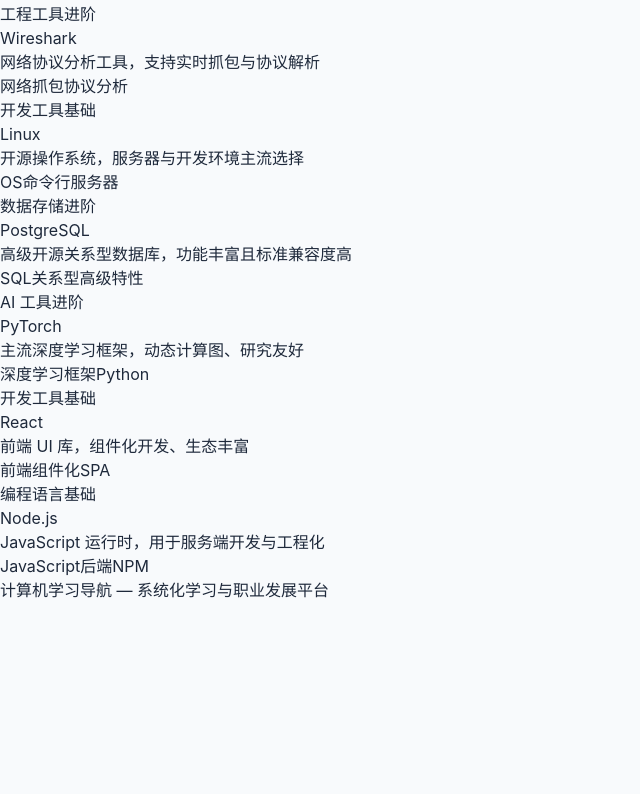
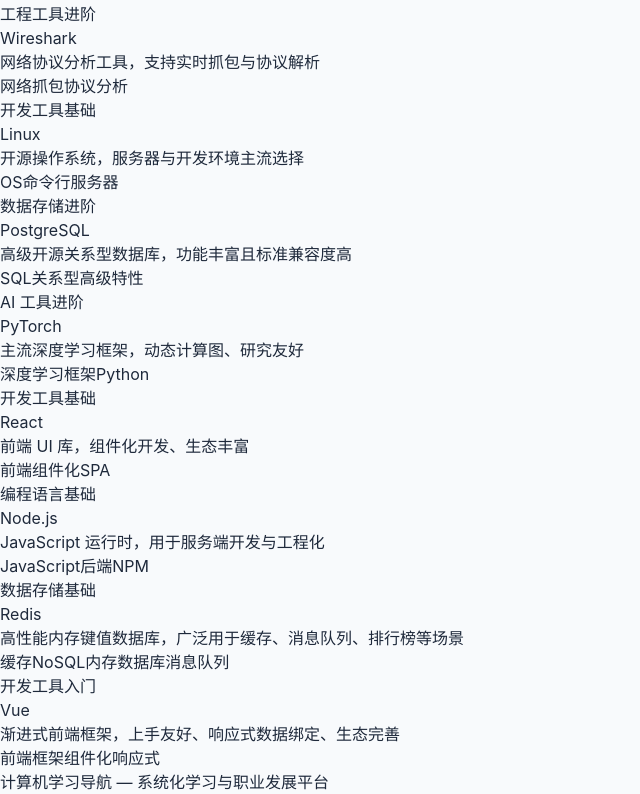
Before and after one commit to dhmlocker/cs-learning-nav, a React (Vite) app: page /tools in a window 1280 px wide. Shown: the part 814-1608 px from the top of the page, without its empty margins (0-640 px from the left). Before the commit the page ends 1416 px from the top, so only its background shows below. Built offline with nearby package versions, Linux system fonts and the light colour scheme.

Commit message:
feat: expand tool data

```diff
--- a/src/data/courses.ts
+++ b/src/data/courses.ts
@@ -56,7 +56,7 @@
     category: '专业核心',
     tags: ['数据库', 'SQL', 'MySQL'],
     difficulty: '基础',
-    relatedTools: ['t5', 't10'],
+    relatedTools: ['t5', 't10', 't14'],
     relatedProjects: ['p2'],
     relatedJobs: ['j1', 'j2'],
     interviewQuestions: [
--- a/src/data/jobs.ts
+++ b/src/data/jobs.ts
@@ -8,7 +8,7 @@
     category: '开发',
     tags: ['Java', 'Go', 'Python', '数据库'],
     relatedCourses: ['c1', 'c2', 'c3', 'c4', 'c6', 'c9', 'c10'],
-    relatedTools: ['t1', 't5', 't3'],
+    relatedTools: ['t1', 't5', 't3', 't14'],
     relatedProjects: ['p1', 'p2', 'p3', 'p5'],
     skills: ['至少一门后端语言', '数据库设计', 'API 设计', 'Linux 基础'],
     tasks: ['服务端架构设计与开发', '数据库建模与优化', '编写技术文档', 'Code Review'],
@@ -21,7 +21,7 @@
     category: '开发',
     tags: ['React', 'Vue', 'TypeScript', 'CSS'],
     relatedCourses: ['c1', 'c2', 'c4', 'c9'],
-    relatedTools: ['t1', 't2'],
+    relatedTools: ['t1', 't2', 't15'],
     relatedProjects: ['p2', 'p5'],
     skills: ['HTML/CSS/JavaScript', 'React 或 Vue', '工程化工具', '性能优化'],
     tasks: ['UI 组件开发', '页面性能优化', '前端工程化建设', '与后端联调接口'],
--- a/src/data/paths.ts
+++ b/src/data/paths.ts
@@ -14,7 +14,7 @@
       { name: '工程实践', items: ['Git 版本控制', 'Docker 容器化', '项目实战'] },
     ],
     relatedCourses: ['c1', 'c2', 'c3', 'c4', 'c6', 'c9', 'c10'],
-    relatedTools: ['t1', 't3', 't5'],
+    relatedTools: ['t1', 't3', 't5', 't14'],
     relatedProjects: ['p2'],
     relatedJobs: ['j1'],
     interviewQuestions: [
@@ -58,7 +58,7 @@
       { name: '综合实战', items: ['全栈项目', '部署运维', '性能优化'] },
     ],
     relatedCourses: ['c2', 'c4', 'c9'],
-    relatedTools: ['t1', 't2', 't5'],
+    relatedTools: ['t1', 't2', 't5', 't15'],
     relatedProjects: ['p5'],
     relatedJobs: ['j1', 'j2'],
     interviewQuestions: [
--- a/src/data/tools.ts
+++ b/src/data/tools.ts
@@ -121,4 +121,24 @@
     difficulty: '基础' as const,
     relatedCourses: [],
   },
+  {
+    id: 't14',
+    name: 'Redis',
+    description: '高性能内存键值数据库，广泛用于缓存、消息队列、排行榜等场景',
+    category: '数据存储',
+    tags: ['缓存', 'NoSQL', '内存数据库', '消息队列'],
+    difficulty: '基础' as const,
+    relatedCourses: ['c4'],
+    faq: ['Redis 持久化 RDB 和 AOF 的区别？', '缓存雪崩、缓存穿透、缓存击穿如何应对？'],
+  },
+  {
+    id: 't15',
+    name: 'Vue',
+    description: '渐进式前端框架，上手友好、响应式数据绑定、生态完善',
+    category: '开发工具',
+    tags: ['前端', '框架', '组件化', '响应式'],
+    difficulty: '入门' as const,
+    relatedCourses: [],
+    faq: ['Vue 2 和 Vue 3 的主要区别？', 'Vue 的响应式原理是什么？'],
+  },
 ]
```
